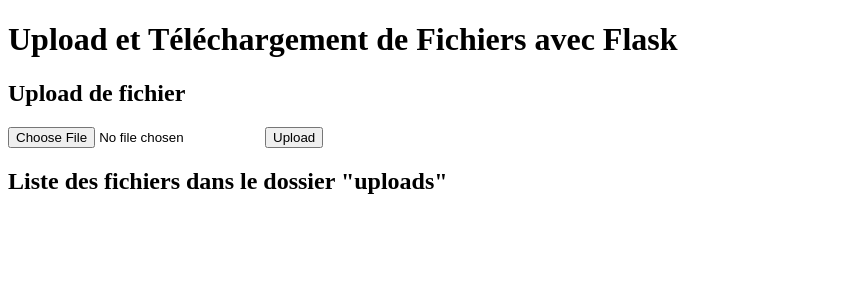
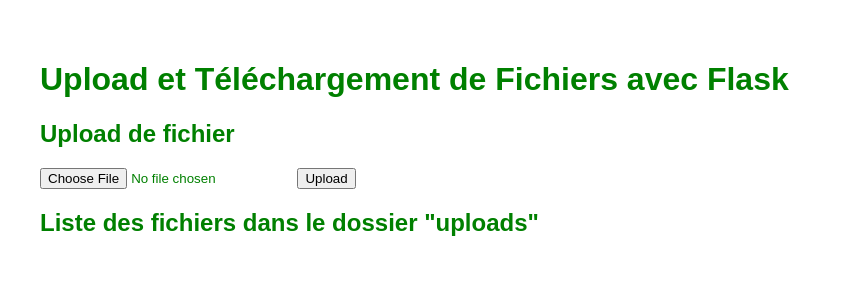
Before and after one commit to hatembellaaj/IATunNumBE, a Flask app: template templates/index.html in a window 1280 px wide. Shown: the top 300 px of the page, without its empty margins (0-843 px from the left). Run offline with Flask 3, Linux system fonts and the light colour scheme; the template is opened without the code that fills it, so the values that code supplies are empty.

Commit message:
upload file

```diff
--- a/templates/index.html
+++ b/templates/index.html
@@ -3,6 +3,7 @@
     <head>
         <meta charset="utf-8">
         <title>Upload et Téléchargement de Fichiers</title>
+        <link rel="stylesheet" href="upload.css">
     </head>
     <body>
         <h1>Upload et Téléchargement de Fichiers avec Flask</h1>
--- /dev/null
+++ b/templates/styles/upload.css
@@ -0,0 +1,33 @@
+body {
+    font-family: Arial, sans-serif;
+    background-color: #ffffff; /* Blanc */
+    color: #008000; /* Vert */
+    margin: 20px;
+    padding: 20px;
+}
+
+h1, h2 {
+    color: #008000; /* Vert */
+}
+
+form {
+    margin-bottom: 20px;
+}
+
+ul {
+    list-style-type: none;
+    padding: 0;
+}
+
+li {
+    margin-bottom: 10px;
+}
+
+a {
+    color: #008000; /* Vert */
+    text-decoration: none;
+}
+
+a:hover {
+    text-decoration: underline;
+}
```
